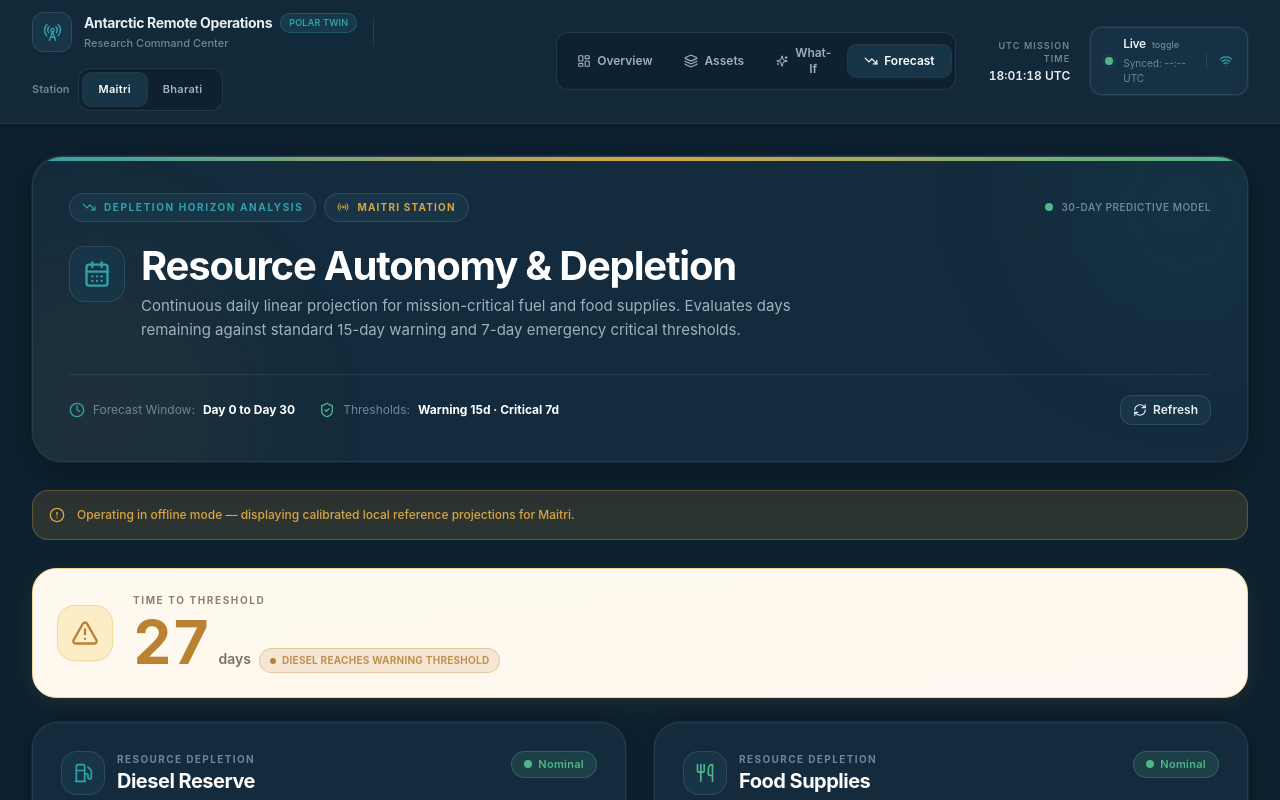
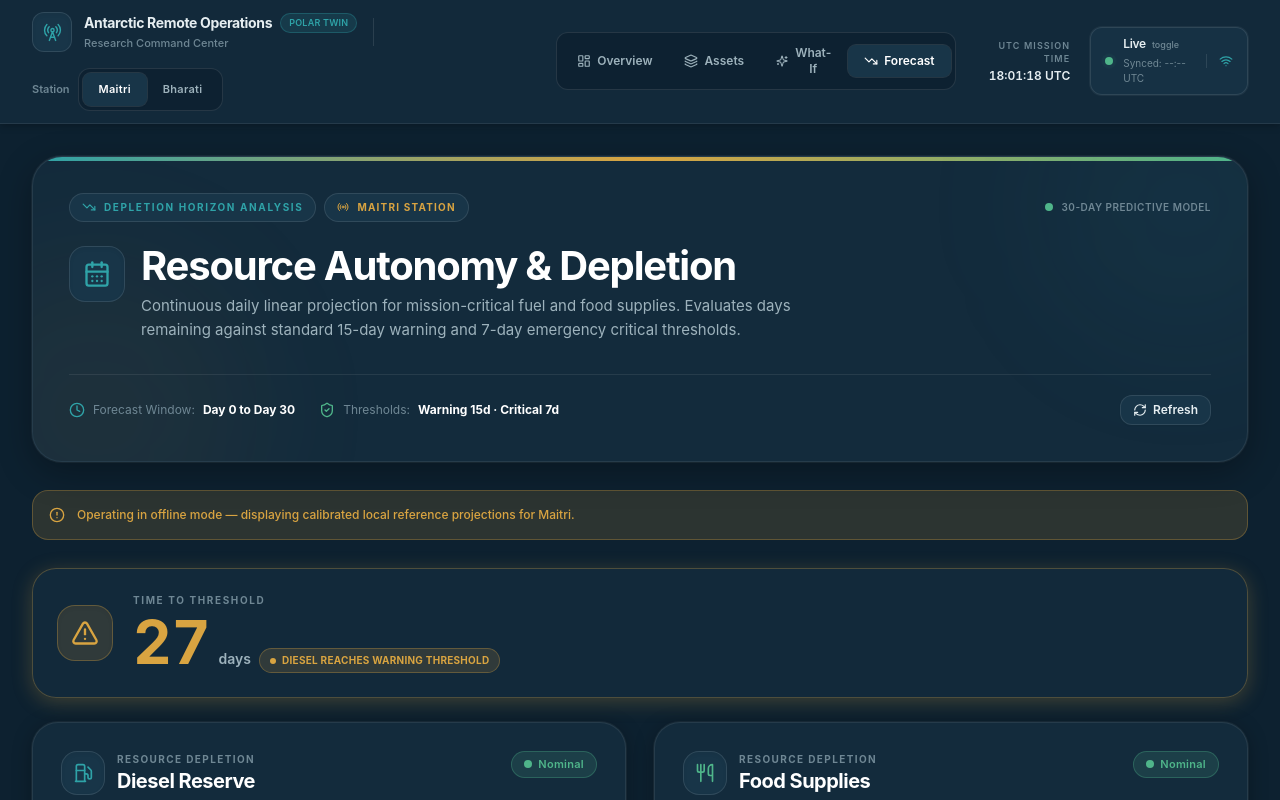
Before and after one commit to shadow-anderson/antarctic-twin, a Next.js app in the folder frontend/: page / in a window 1280 px wide. Both pictures are taken after a click on the button "Forecast". Shown: the top 800 px of the page. Built offline with nearby package versions, Linux system fonts and the light colour scheme; no server answers.

Commit message:
Step 2: Make hierarchy-added elements dark-theme consistent with ops tokens

```diff
--- a/frontend/components/forecast/ForecastPanel.tsx
+++ b/frontend/components/forecast/ForecastPanel.tsx
@@ -213,16 +213,16 @@ export const ForecastPanel: React.FC = () => {
             if (!nearest) {
               // Stable — no threshold crossing
               return (
-                <div className="flex flex-col sm:flex-row sm:items-center gap-4 p-5 sm:p-6 rounded-[24px] border border-[#BFD8CC] bg-gradient-to-br from-[#E8F5EE] to-[#F3FAF5] shadow-[0_4px_16px_rgba(79,138,107,0.10)]">
-                  <div className="flex items-center justify-center w-14 h-14 shrink-0 rounded-[18px] bg-[#D5EBDF] border border-[#BDD8CA] text-[#4F8A6B] shadow-sm">
+                <div className="flex flex-col sm:flex-row sm:items-center gap-4 p-5 sm:p-6 rounded-[24px] border border-ops-green/30 bg-ops-panel/90 backdrop-blur-sm shadow-[0_4px_20px_rgba(79,181,138,0.15)] ring-1 ring-white/5">
+                  <div className="flex items-center justify-center w-14 h-14 shrink-0 rounded-[18px] bg-ops-green/15 border border-ops-green/30 text-ops-green shadow-inner">
                     <CheckCircle2 className="w-7 h-7" />
                   </div>
                   <div>
-                    <div className="text-[10px] font-bold uppercase tracking-[0.16em] text-[#6A9B82] mb-1">Threshold Status</div>
-                    <p className="text-xl font-bold text-[#2F6A50] tracking-tight">
+                    <div className="text-[10px] font-bold uppercase tracking-[0.16em] text-ops-green mb-1">Threshold Status</div>
+                    <p className="text-xl font-bold text-white tracking-tight">
                       Stable — no threshold crossing in 30 days
                     </p>
-                    <p className="text-xs text-[#6A9B82] mt-1">Both diesel and food reserves remain above warning levels throughout the forecast window.</p>
+                    <p className="text-xs text-ops-text-2 mt-1">Both diesel and food reserves remain above warning levels throughout the forecast window.</p>
                   </div>
                 </div>
               );
@@ -230,16 +230,16 @@ export const ForecastPanel: React.FC = () => {
 
             const isCritical = nearest.type === "critical";
             const colors = isCritical
-              ? { bg: "from-[#FEF2F2] to-[#FDF5F5]", border: "border-[#F8C5C5]", iconBg: "bg-[#FCDCDC] border-[#F8C5C5] text-[#B65C5C]", numColor: "text-[#B65C5C]", labelBg: "bg-[#B65C5C]/15 border-[#B65C5C]/30 text-[#C07070]", dot: "bg-[#B65C5C]", glow: "rgba(182,92,92,0.12)" }
-              : { bg: "from-[#FEF9EE] to-[#FFF8F0]", border: "border-[#F0D99A]", iconBg: "bg-[#FDEDC7] border-[#F0D99A] text-[#B98232]", numColor: "text-[#B98232]", labelBg: "bg-[#B98232]/15 border-[#B98232]/30 text-[#C09050]", dot: "bg-[#B98232]", glow: "rgba(185,130,50,0.12)" };
+              ? { border: "border-ops-red/30", iconBg: "bg-ops-red/15 border border-ops-red/30 text-ops-red", numColor: "text-ops-red", labelBg: "bg-ops-red/15 border border-ops-red/30 text-ops-red", dot: "bg-ops-red", glow: "rgba(212,112,111,0.25)" }
+              : { border: "border-ops-amber/30", iconBg: "bg-ops-amber/15 border border-ops-amber/30 text-ops-amber", numColor: "text-ops-amber", labelBg: "bg-ops-amber/15 border border-ops-amber/30 text-ops-amber", dot: "bg-ops-amber", glow: "rgba(217,164,65,0.25)" };
 
             return (
               <div
                 style={{ boxShadow: `0 4px 20px ${colors.glow}` }}
-                className={`flex flex-col sm:flex-row sm:items-center gap-5 p-5 sm:p-6 rounded-[24px] border ${colors.border} bg-gradient-to-br ${colors.bg}`}
+                className={`flex flex-col sm:flex-row sm:items-center gap-5 p-5 sm:p-6 rounded-[24px] border ${colors.border} bg-ops-panel/90 backdrop-blur-sm ring-1 ring-white/5`}
               >
                 {/* Icon */}
-                <div className={`flex items-center justify-center w-14 h-14 shrink-0 rounded-[18px] border ${colors.iconBg} shadow-sm`}>
+                <div className={`flex items-center justify-center w-14 h-14 shrink-0 rounded-[18px] ${colors.iconBg} shadow-inner`}>
                   {isCritical
                     ? <AlertCircle className="w-7 h-7" />
                     : <AlertTriangle className="w-7 h-7" />}
@@ -247,12 +247,12 @@ export const ForecastPanel: React.FC = () => {
 
                 {/* Content */}
                 <div className="flex-1 min-w-0">
-                  <div className="text-[10px] font-bold uppercase tracking-[0.16em] text-[#8A8070] mb-1">Time to Threshold</div>
+                  <div className="text-[10px] font-bold uppercase tracking-[0.16em] text-ops-text-3 mb-1">Time to Threshold</div>
                   <div className="flex items-baseline gap-2 flex-wrap">
                     <span className={`text-5xl sm:text-6xl font-bold tabular-nums leading-none ${colors.numColor}`}>
                       {nearest.day}
                     </span>
-                    <span className="text-sm font-semibold text-[#7A7060] mb-0.5">days</span>
+                    <span className="text-sm font-semibold text-ops-text-2 mb-0.5">days</span>
                     <span className={`inline-flex items-center gap-1.5 px-2.5 py-1 rounded-full border text-[10px] font-bold uppercase tracking-wide ${colors.labelBg}`}>
                       <span className={`w-1.5 h-1.5 rounded-full ${colors.dot}`} />
                       {nearest.resource} reaches {nearest.label.toUpperCase()} threshold
--- a/frontend/components/shared/HeroMetricCard.tsx
+++ b/frontend/components/shared/HeroMetricCard.tsx
@@ -29,34 +29,34 @@ const STATUS_STYLES: Record<ResourceStatus, {
   markerBorder: string;
 }> = {
   nominal: {
-    bar: "bg-[#4F8A6B]",
-    glow: "rgba(79,138,107,0.30)",
-    pill: "bg-[#4F8A6B]/20 border border-[#4F8A6B]/40",
-    pillText: "text-[#7ECBA3]",
+    bar: "bg-ops-green",
+    glow: "rgba(79,181,138,0.30)",
+    pill: "bg-ops-green/15 border border-ops-green/30",
+    pillText: "text-ops-green",
     label: "Nominal",
-    criticalZone: "bg-[#B65C5C]/25",
-    warningZone: "bg-[#B98232]/20",
-    markerBorder: "border-[#4F8A6B]",
+    criticalZone: "bg-ops-red/30",
+    warningZone: "bg-ops-amber/25",
+    markerBorder: "border-ops-green",
   },
   warning: {
-    bar: "bg-[#B98232]",
-    glow: "rgba(185,130,50,0.35)",
-    pill: "bg-[#B98232]/20 border border-[#B98232]/40",
-    pillText: "text-[#E3B060]",
+    bar: "bg-ops-amber",
+    glow: "rgba(217,164,65,0.35)",
+    pill: "bg-ops-amber/15 border border-ops-amber/30",
+    pillText: "text-ops-amber",
     label: "Warning",
-    criticalZone: "bg-[#B65C5C]/25",
-    warningZone: "bg-[#B98232]/20",
-    markerBorder: "border-[#B98232]",
+    criticalZone: "bg-ops-red/30",
+    warningZone: "bg-ops-amber/25",
+    markerBorder: "border-ops-amber",
   },
   critical: {
-    bar: "bg-[#B65C5C]",
-    glow: "rgba(182,92,92,0.40)",
-    pill: "bg-[#B65C5C]/20 border border-[#B65C5C]/40",
-    pillText: "text-[#E08080]",
+    bar: "bg-ops-red",
+    glow: "rgba(212,112,111,0.40)",
+    pill: "bg-ops-red/15 border border-ops-red/30",
+    pillText: "text-ops-red",
     label: "Critical",
-    criticalZone: "bg-[#B65C5C]/35",
-    warningZone: "bg-[#B98232]/25",
-    markerBorder: "border-[#B65C5C]",
+    criticalZone: "bg-ops-red/35",
+    warningZone: "bg-ops-amber/30",
+    markerBorder: "border-ops-red",
   },
 };
 
@@ -124,7 +124,7 @@ export const HeroMetricCard: React.FC<HeroMetricCardProps> = ({
               Stale
             </span>
           )}
-          <SourceBadge source={source} />
+          <SourceBadge source={source} variant="dark" />
         </div>
       </div>
 
@@ -161,7 +161,7 @@ export const HeroMetricCard: React.FC<HeroMetricCardProps> = ({
           </div>
 
           {/* Track */}
-          <div className="relative h-2 rounded-full bg-white/10 overflow-hidden">
+          <div className="relative h-2 rounded-full bg-ops-panel border border-white/5 overflow-hidden">
             {/* Critical zone (0 → criticalPct) */}
             <div
               className={`absolute left-0 top-0 h-full ${styles.criticalZone}`}
@@ -177,10 +177,9 @@ export const HeroMetricCard: React.FC<HeroMetricCardProps> = ({
           {/* Marker */}
           {markerPct !== null && (
             <div
-              className="absolute top-[1.45rem] w-3 h-3 -translate-x-1/2 -translate-y-1/2 rounded-full bg-white border-2"
+              className={`absolute top-[1.45rem] w-3 h-3 -translate-x-1/2 -translate-y-1/2 rounded-full bg-ops-text border-2 ${styles.markerBorder} shadow-sm`}
               style={{
                 left: `${markerPct}%`,
-                borderColor: styles.markerBorder.replace("border-[", "").replace("]", ""),
               }}
             />
           )}
--- a/frontend/components/whatif/WhatIfPanel.tsx
+++ b/frontend/components/whatif/WhatIfPanel.tsx
@@ -380,44 +380,41 @@ export const WhatIfPanel: React.FC = () => {
             (() => {
               const verdictStyles = {
                 urgent: {
-                  bg: "from-[#FEF2F2] to-[#FDF5F5]",
-                  border: "border-[#F8C5C5]",
+                  border: "border-ops-red/30",
                   label: "URGENT",
-                  labelColor: "text-[#B65C5C]",
-                  daysColor: "text-[#B65C5C]",
-                  pill: "bg-[#B65C5C]/15 border-[#B65C5C]/30 text-[#C07070]",
-                  dot: "bg-[#B65C5C]",
-                  glow: "rgba(182,92,92,0.12)",
+                  labelColor: "text-ops-red",
+                  daysColor: "text-ops-red",
+                  pill: "bg-ops-red/15 border-ops-red/30 text-ops-red",
+                  dot: "bg-ops-red",
+                  glow: "rgba(212,112,111,0.25)",
                 },
                 warning: {
-                  bg: "from-[#FEF9EE] to-[#FFF8F0]",
-                  border: "border-[#F0D99A]",
+                  border: "border-ops-amber/30",
                   label: "WARNING",
-                  labelColor: "text-[#B98232]",
-                  daysColor: "text-[#B98232]",
-                  pill: "bg-[#B98232]/15 border-[#B98232]/30 text-[#C09050]",
-                  dot: "bg-[#B98232]",
-                  glow: "rgba(185,130,50,0.12)",
+                  labelColor: "text-ops-amber",
+                  daysColor: "text-ops-amber",
+                  pill: "bg-ops-amber/15 border-ops-amber/30 text-ops-amber",
+                  dot: "bg-ops-amber",
+                  glow: "rgba(217,164,65,0.25)",
                 },
                 monitor: {
-                  bg: "from-[#E8F5EE] to-[#F3FAF5]",
-                  border: "border-[#BFD8CC]",
+                  border: "border-ops-green/30",
                   label: "MONITOR",
-                  labelColor: "text-[#4F8A6B]",
-                  daysColor: "text-[#4F8A6B]",
-                  pill: "bg-[#4F8A6B]/15 border-[#4F8A6B]/30 text-[#5E9E7C]",
-                  dot: "bg-[#4F8A6B]",
-                  glow: "rgba(79,138,107,0.10)",
+                  labelColor: "text-ops-green",
+                  daysColor: "text-ops-green",
+                  pill: "bg-ops-green/15 border-ops-green/30 text-ops-green",
+                  dot: "bg-ops-green",
+                  glow: "rgba(79,181,138,0.20)",
                 },
               };
               const vs = verdictStyles[result.urgency!];
               return (
                 <div
                   style={{ boxShadow: `0 4px 20px ${vs.glow}` }}
-                  className={`flex flex-col sm:flex-row sm:items-center gap-5 p-5 sm:p-6 rounded-[24px] border ${vs.border} bg-gradient-to-br ${vs.bg}`}
+                  className={`flex flex-col sm:flex-row sm:items-center gap-5 p-5 sm:p-6 rounded-[24px] border ${vs.border} bg-ops-panel/90 backdrop-blur-sm ring-1 ring-white/5`}
                 >
                   <div className="flex-1 min-w-0">
-                    <div className="text-[10px] font-bold uppercase tracking-[0.18em] text-[#8A8898] mb-1">
+                    <div className="text-[10px] font-bold uppercase tracking-[0.18em] text-ops-text-3 mb-1">
                       Simulation Verdict
                     </div>
                     <div className="flex items-baseline gap-2 flex-wrap">
@@ -425,7 +422,7 @@ export const WhatIfPanel: React.FC = () => {
                         {result.days_until_critical != null ? result.days_until_critical : "—"}
                       </span>
                       {result.days_until_critical != null && (
-                        <span className="text-sm font-semibold text-[#7A788A] mb-0.5">days to critical</span>
+                        <span className="text-sm font-semibold text-ops-text-2 mb-0.5">days to critical</span>
                       )}
                       <span className={`inline-flex items-center gap-1.5 px-2.5 py-1 rounded-full border text-[11px] font-bold uppercase tracking-wide ${vs.pill}`}>
                         <span className={`w-1.5 h-1.5 rounded-full ${vs.dot}`} />
```
Also changed, not shown: frontend/components/assets/AssetDetailPanel.tsx (+33 -36 lines).
